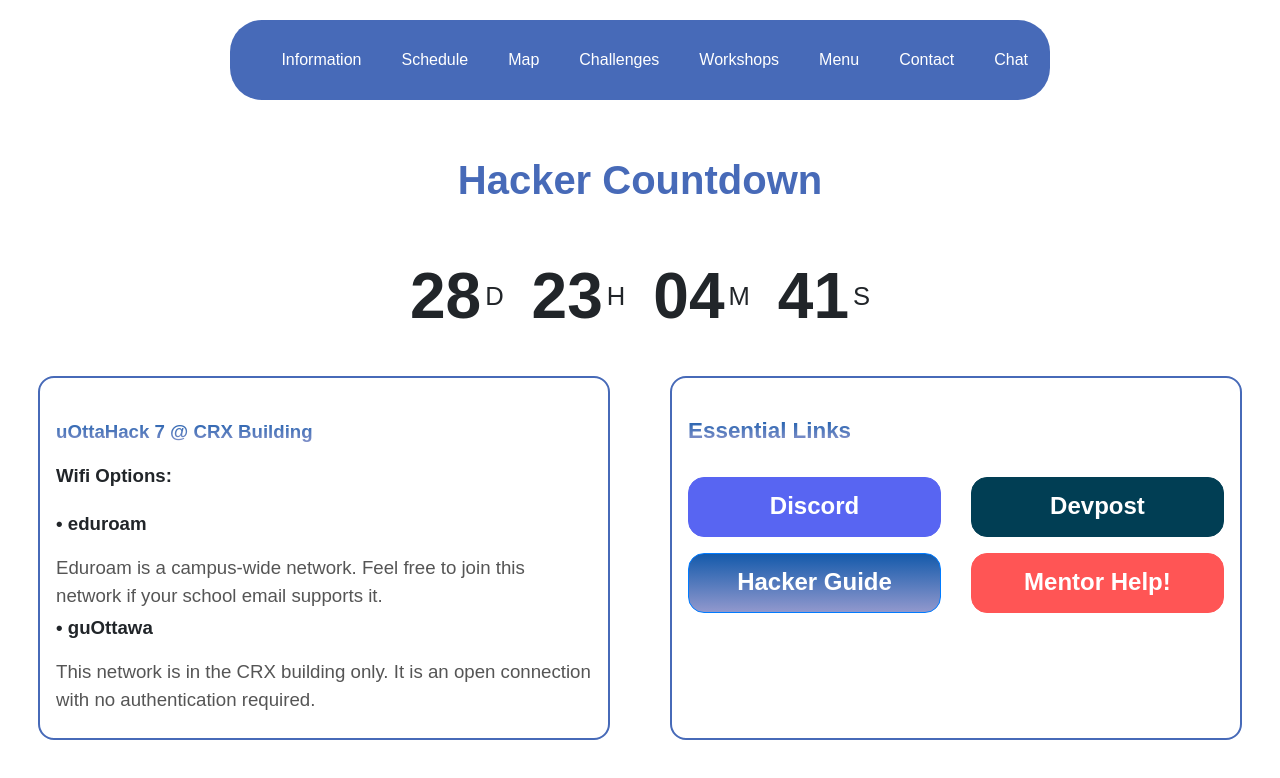
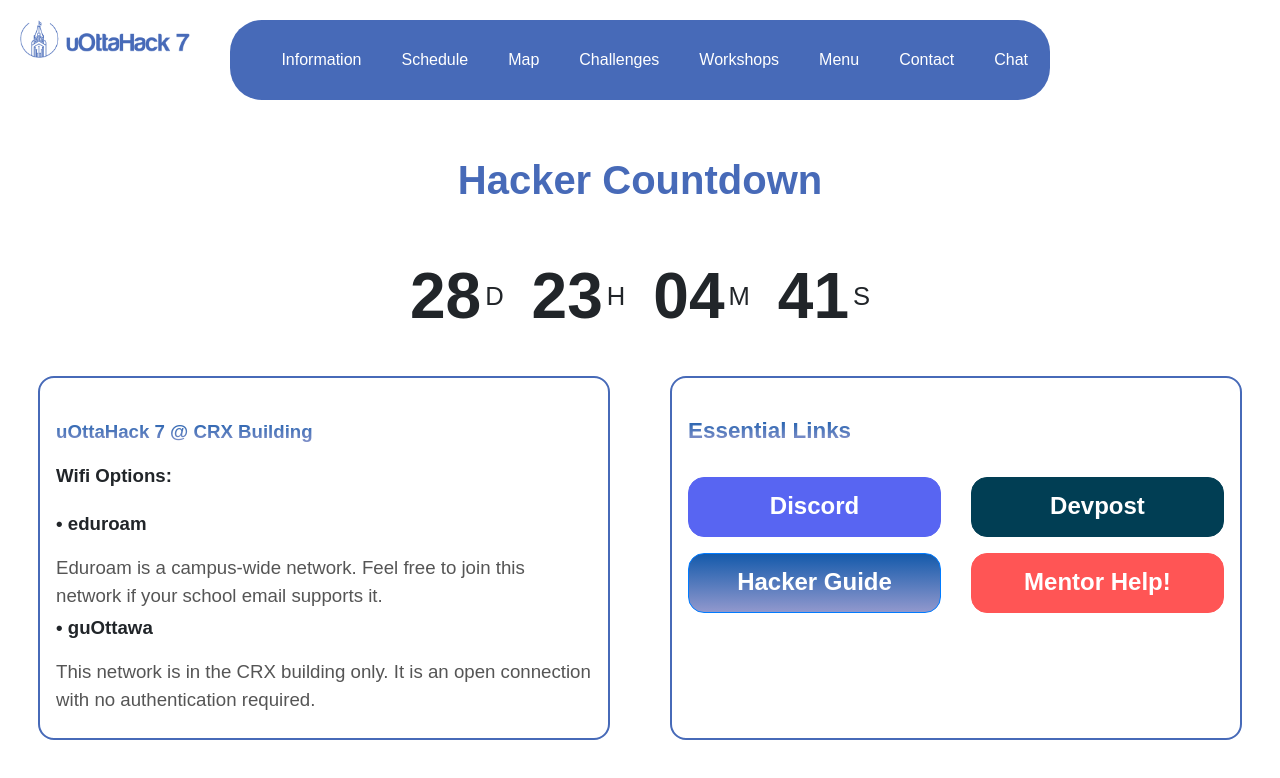
Before and after one commit to Qerope/2025-uottahack-live, a React (Create React App) app: page / in a window 1280 px wide. Shown: the top 778 px of the page. Built offline with nearby package versions, Linux system fonts and the light colour scheme; a web font is replaced by a local one.

Commit message:
add uottahack logo to top left corner

```diff
--- a/src/components/NavBarComponent.css
+++ b/src/components/NavBarComponent.css
@@ -1,8 +1,39 @@
+.navbar-wrapper {
+  display: flex;
+  align-items: center;
+  width: 100%;
+  position: relative;
+  justify-content: center; /* Centers the logo in the wrapper */
+}
+
+.logo-outside-navbar {
+  width: 170px;
+  margin-left: 20px;
+  position: absolute;
+  left: 0;
+  margin-top: -30px;
+}
+
+/* Logo inside the collapsed menu for small screens */
+.logo-inside-navbar {
+  width: 170px;
+  margin: 10px auto; /* Centers the logo inside the collapsed navbar */
+  display: none; /* Hide by default */
+}
+
+/* Show logo inside only when collapsed on small screens */
+@media (max-width: 991px) {
+  .logo-outside-navbar {
+    display: none; /* Hide logo outside the navbar on small screens */
+  }
+}
+
 #navbar-main {
   z-index: 1000;
   user-select: none;
   border-radius: 2rem;
   background: rgba(71, 106, 184, 1);
+  width: 100%;
   max-width: 64%;
   margin: 20px auto 0 auto;
 }
@@ -29,3 +60,8 @@
   border-radius: 2rem;
   padding: 12px;
 }
+
+.logo-link {
+  display: inline-block;
+  text-decoration: none;
+}
--- a/src/components/NavBarComponent.tsx
+++ b/src/components/NavBarComponent.tsx
@@ -34,7 +34,7 @@
 
     render() {
         const isNavBarVisible = true;
-        console.log(process.env.ISOPEN)
+
         if (!isNavBarVisible) {
             return null;
         }
@@ -44,10 +44,20 @@
                 <div
                     id="navbar-hidden-overlay"
                     style={{
-                        display: this.state.expanded ? 'block' : 'none'
+                        display: this.state.expanded ? 'block' : 'none',
+                        zIndex: 999, // Ensure the overlay covers content
                     }}
                     onClick={this.collapse}
                 />
+                <div className="navbar-wrapper">
+                    {/* Logo outside the navbar for large screens */}
+                    <NavLink to="/" className="logo-link">
+                        <img
+                            src={require('../assets/Logo.png')}
+                            alt="Logo"
+                            className="logo-outside-navbar"
+                        />
+                    </NavLink>
                     <Navbar
                         id="navbar-main"
                         expanded={this.state.expanded}
@@ -61,6 +71,14 @@
                                 style={{ color: 'white', borderColor: 'transparent' }}
                             />
                             <Navbar.Collapse id="basic-navbar-nav">
+                                {/* Logo inside the collapsed navbar for small screens */}
+                                <NavLink to="/" className="logo-link">
+                                    <img
+                                        src={require('../assets/Logo.png')}
+                                        alt="Logo"
+                                        className="logo-inside-navbar"
+                                    />
+                                </NavLink>
                                 <Nav className="mr-auto ml-auto">
                                     {ROUTES_WITH_TITLES.map((routeItem, index) => (
                                         <NavLink
@@ -78,6 +96,7 @@
                             </Navbar.Collapse>
                         </Container>
                     </Navbar>
+                </div>
             </>
         );
     }
```
Lines whose indentation alone changed are shown as unchanged.
